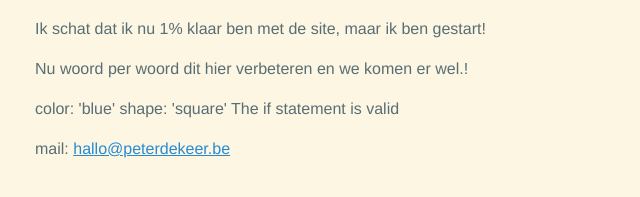
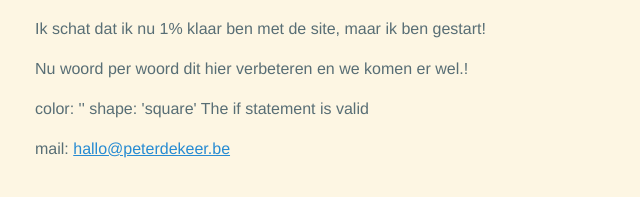
Before and after one commit to PeterDeKeer/PeterDeKeer.github.io, a Jekyll site: the page built from index.md, in a window 1280 px wide. Shown: the part 154-351 px from the top of the page, without its empty margins (285-925 px from the left). Built offline with Jekyll 4.4.1, drawn with Linux system fonts in a browser that asks for light colours.

Commit message:
Update default.html

```diff
--- a/_layouts/default.html
+++ b/_layouts/default.html
@@ -22,7 +22,8 @@
   <div role="main">
   {{ content }}
 
-  {% include color.html color="blue" shape="square" %}
+  {% assign color = "blue" %}
+  {% include color.html shape="square" %}
 
 {% assign myvariable = false %}
 {% if myvariable != true %}
```
